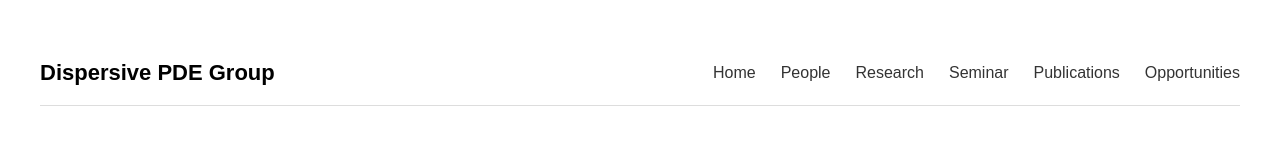
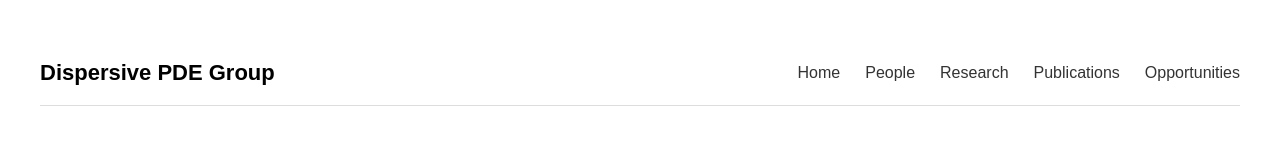
Before and after one commit to akairzhan29/dispersive-pde-nu, a plain HTML site: page index.html in a window 1280 px wide. Shown: the top 160 px of the page. Drawn offline with Linux system fonts and the light colour scheme.

Commit message:
Update index.html

```diff
--- a/index.html
+++ b/index.html
@@ -21,7 +21,6 @@
       <a href="index.html">Home</a>
       <a href="people.html">People</a>
       <a href="research.html">Research</a>
-      <a href="seminar.html">Seminar</a>
       <a href="publications.html">Publications</a>
       <a href="opportunities.html">Opportunities</a>
     </div>
```
